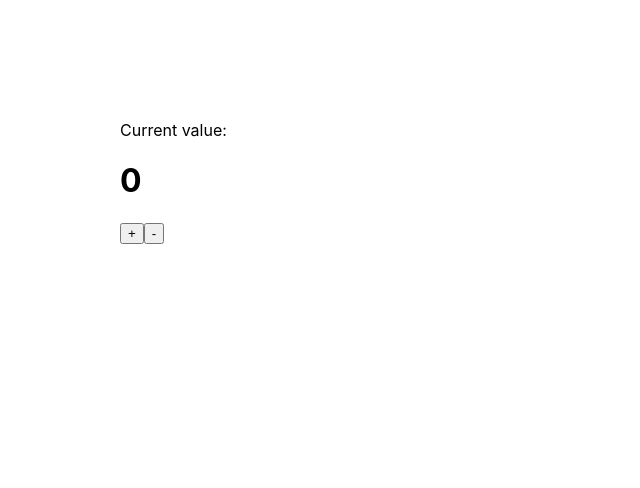
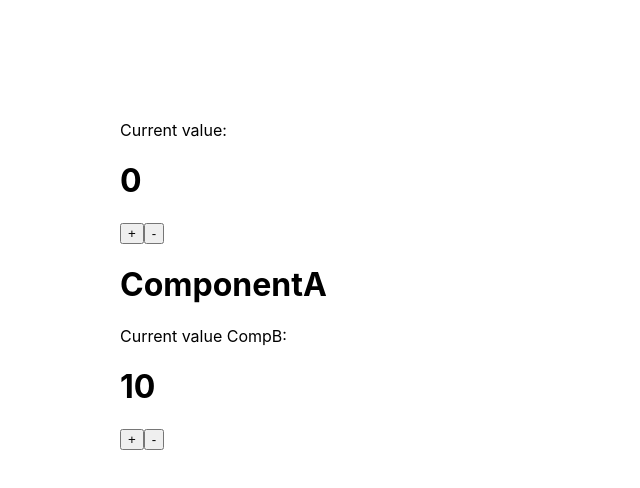
Before and after one commit to rafaela-mansini/nextjs, a Next.js app in the folder content-manager-app/: page / in a window 1280 px wide. Shown: the top 488 px of the page, without its empty margins (0-640 px from the left). Built offline with nearby package versions, Linux system fonts and the light colour scheme.

Commit message:
Using state inside a class components with setstate

```diff
--- a/content-manager-app/pages/index.js
+++ b/content-manager-app/pages/index.js
@@ -1,6 +1,34 @@
-import { useState } from 'react'
+import React, { useState } from 'react'
 
-export default function Home() {
+const ComponentA = () => {
+  return(
+    <>
+      <h1>ComponentA</h1>
+    </>
+  )
+}
+
+class ComponentB extends React.Component{
+  state = {
+    value: 10
+  }
+
+  changeState(incrementor){
+    this.setState({value: incrementor})
+  }
+
+  render(){
+    return(
+      <>
+        Current value CompB: <h1>{ this.state.value }</h1>
+        <button onClick={() => this.changeState(this.state.value+1)}>+</button>
+        <button onClick={() => this.changeState(this.state.value-1)}>-</button>
+      </>
+    )
+  }
+}
+
+function Home() {
   const [value, setValue] = useState(0)
 
   const change = (incrementor) => {
@@ -12,6 +40,10 @@ export default function Home() {
       Current value: <h1>{ value }</h1>
       <button onClick={() => change(+1)}>+</button>
       <button onClick={() => setValue(value-1)}>-</button>
+      <ComponentA />
+      <ComponentB />
     </>
   )
 }
+
+export default Home
```
